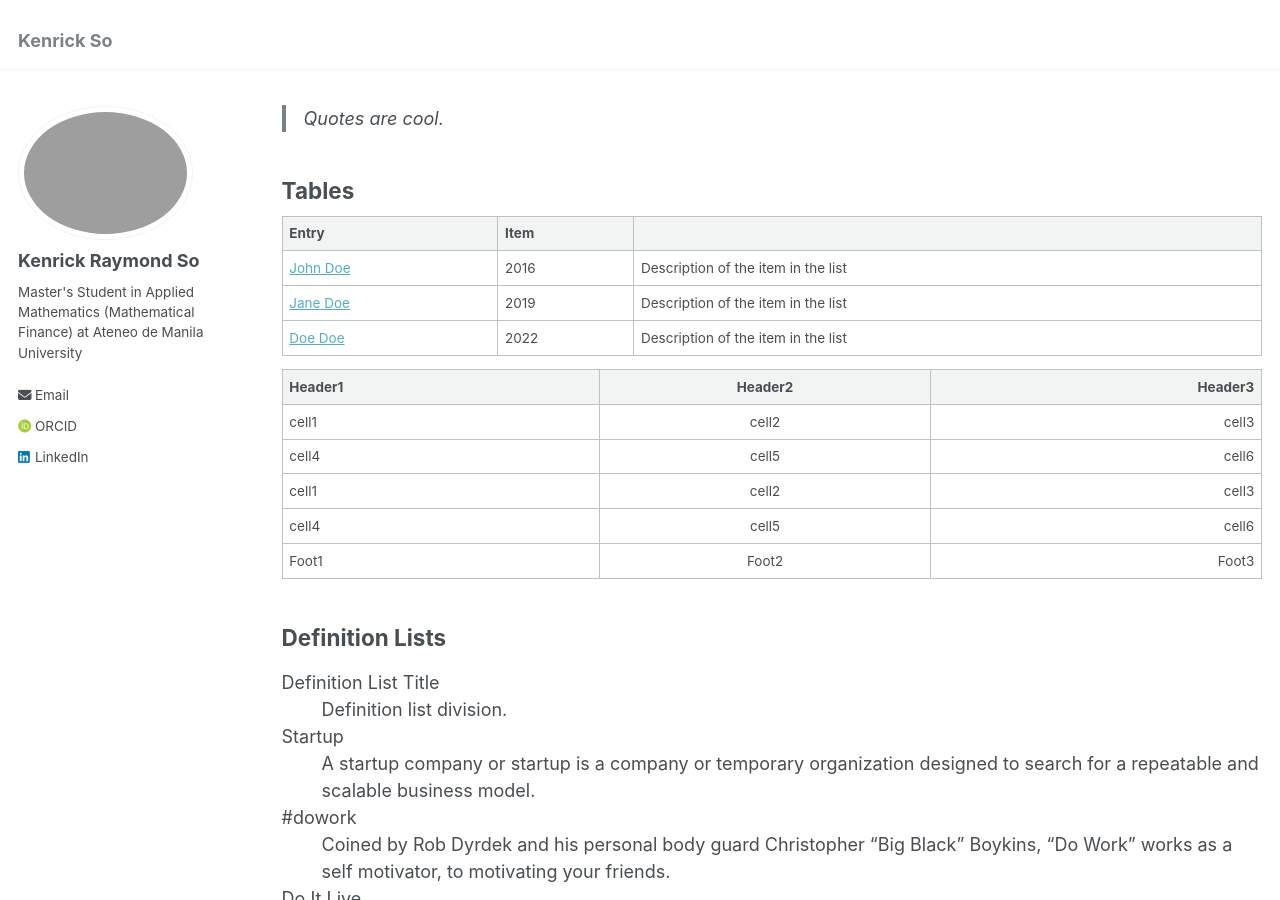
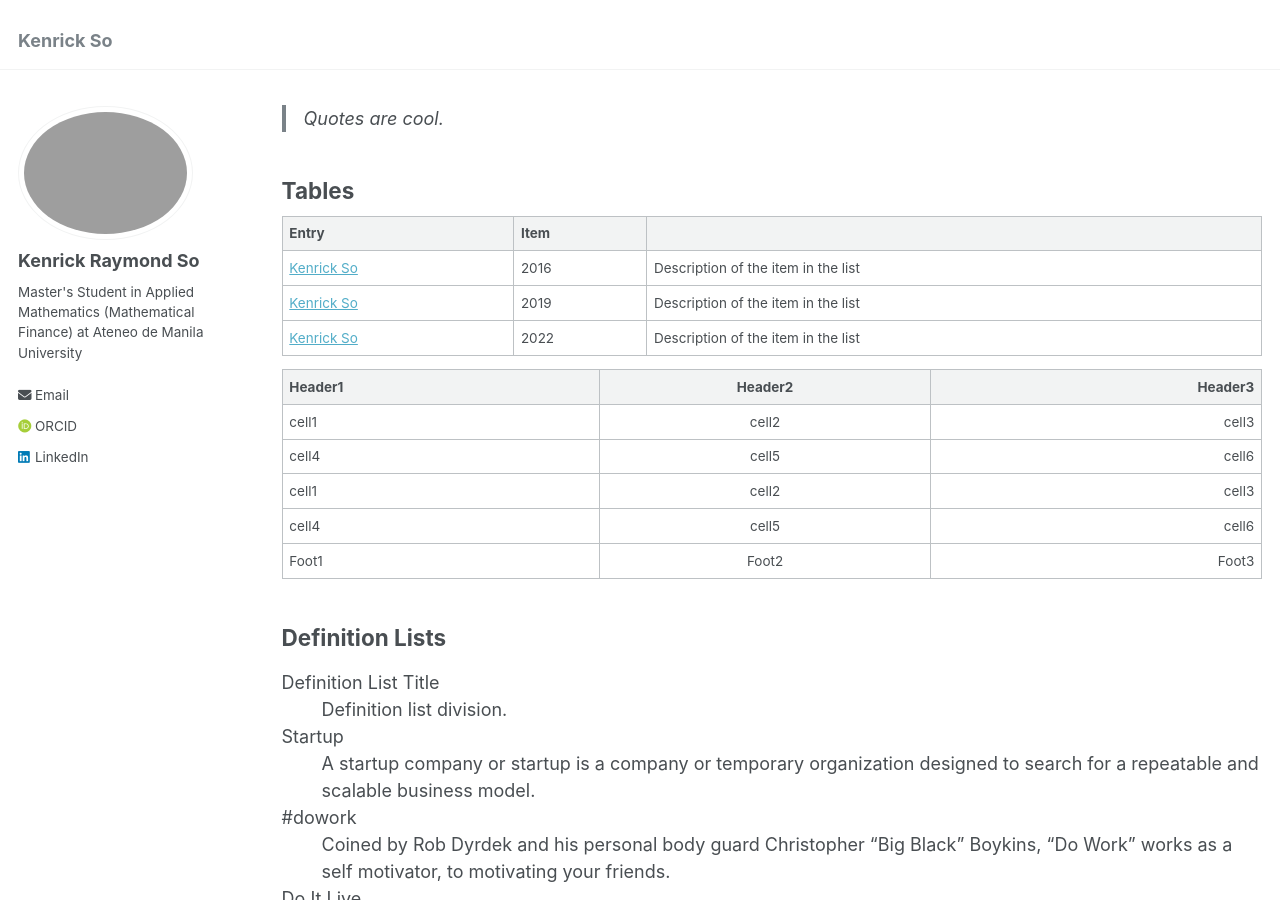
Before and after one commit to kenrickraymond/kenrickraymond.github.io, a Jekyll site: the page built from _pages/archive-layout-with-content.md, in a window 1280 px wide and 900 px high, scrolled down 543 px. Built offline with Jekyll 4.4.1, drawn with Linux system fonts in a browser that asks for light colours; some web fonts are replaced.

```diff
--- a/_pages/archive-layout-with-content.md
+++ b/_pages/archive-layout-with-content.md
@@ -28,9 +28,9 @@ Single line blockquote:
 
 | Entry            | Item   |                                                              |
 | --------         | ------ | ------------------------------------------------------------ |
-| [John Doe](#)    | 2016   | Description of the item in the list                          |
-| [Jane Doe](#)    | 2019   | Description of the item in the list                          |
-| [Doe Doe](#)     | 2022   | Description of the item in the list                          |
+| [Kenrick So](#)    | 2016   | Description of the item in the list                          |
+| [Kenrick So](#)    | 2019   | Description of the item in the list                          |
+| [Kenrick So](#)     | 2022   | Description of the item in the list                          |
 
 | Header1 | Header2 | Header3 |
 |:--------|:-------:|--------:|
```
Also changed, not shown: _pages/markdown.md (+3 -3 lines), _portfolio/portfolio-1.md (+1 -1 lines), 2 other files.
